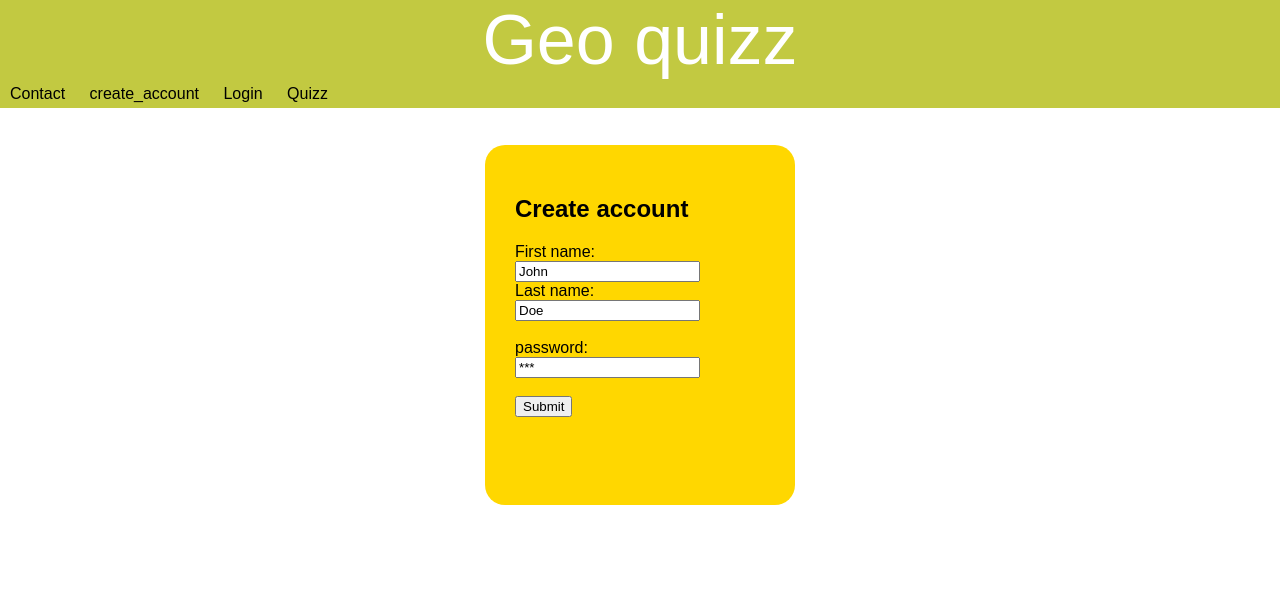
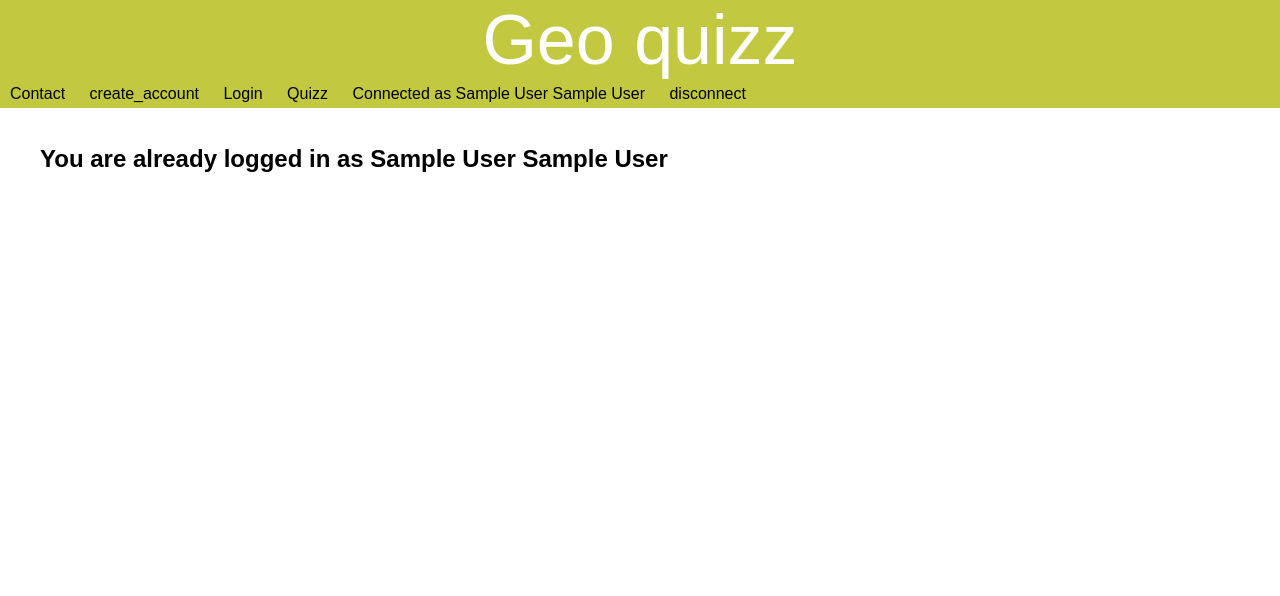
Before and after one commit to gael-courmont/web_dev, a PHP site: page /index.php?page=create_account in a window 1280 px wide. Shown: the top 596 px of the page. Run offline with PHP 8.4, Linux system fonts and the light colour scheme; the visitor is signed in with stand-in values (Sample User, id 1); data comes from the database, SQL or seed files in the repository.

Commit message:
Session
Session and account managing start

```diff
--- a/checkUser.php
+++ b/checkUser.php
@@ -5,7 +5,7 @@
         }
         return false;
     }
-
+//verification si l'utilisateur existe et si le
 function connection($userfname,$userlname,$password){
     $user=getUserByName($userfname,$userlname);
     if ($user){
@@ -18,11 +18,12 @@ function connection($userfname,$userlname,$password){
 }
 function Session_lancement($user){
     // on rempli les sessions
-    $_SESSION['password']     = $user[0][6];
-    $_SESSION['lname']  = $user[0][1];
+    $_SESSION['lname']= $user[0][1];
     $_SESSION['fname']=$user[0][2];
-    echo "oui";
 }
 
-
+function disconnect(){
+    unset($_SESSION['lname']);
+    unset($_SESSION['fname']);
+}
 ?>
--- a/create_account.php
+++ b/create_account.php
@@ -1,6 +1,12 @@
 
 
     <body >
+        <?php if (isset($_SESSION['fname'])) {?>
+            <div class="container">
+                <h2>You are already logged in as <?php echo $_SESSION['fname'];?> <?php echo $_SESSION['lname'];?></h2>
+            </div>
+        <?php }
+        else { ?>
             <?php
             if ( isset($_POST['fname'])) {
                 $user=getUserByName($_POST['fname'],$_POST['lname']);
@@ -42,5 +48,5 @@
                     </form>
                 </div>
             </div>
-        <?php }?>
+            <?php } }?>
     </body>
--- a/header.php
+++ b/header.php
@@ -28,5 +28,17 @@
         <?php }?>
         </div>
     </div>
+    <?php if (isset($_SESSION['fname'])){ ?>
+        <div class="loginCategory">
+            <p1>
+                Connected as <?php echo $_SESSION['fname'];?> <?php echo $_SESSION['lname'];?>
+            </p1>
+        </div>
+        <div class="loginCategory">
+            <a href="index.php?page=disconnect" >
+                disconnect
+                </a>
+        </div>
+        <?php } ?>
     </nav>
 </header>
--- a/index.php
+++ b/index.php
@@ -5,7 +5,7 @@
     global $bdd;
     $bdd=new PDO('mysql:hoost=localhost;dbname=quizzdb','root');
     include('checkUser.php');
-    if ( (isset($_POST['fname'])) && (!empty($_POST['fname'])) )
+    if ( (isset($_POST['fname'])) && (!empty($_POST['fname'])) && (isset($_GET['page'])) && ($_GET['page']=='connection') )
         {
         $fname=$_POST['fname'];
         $lname=$_POST['lname'];
@@ -13,10 +13,15 @@
         $user=connection($fname,$lname,$pass);
         if ($user){
             Session_lancement($user);
+            $sentence="User connected";
+        }
+        else{
+            $sentence="User don't exist";
         }
     }
-    else{
-
+    if ( (isset($_GET['page'])) && (($_GET['page'])=='disconnect') ){
+        disconnect();
+        $sentence='you have been disconnected';
     }
 
     ?>
@@ -30,5 +35,8 @@
         if (file_exists($page.'.php')){
             include($page.'.php');
         }
+        if ((isset($_GET['page'])) && ( ($_GET['page']=='connection') || (($_GET['page'])=='disconnect'))  ){
+            echo $sentence;
+        }
         include("Footer.php");?>
     </html>
--- a/main.css
+++ b/main.css
@@ -88,6 +88,13 @@ nav a:hover, nav span:hover{
     position:relative;
     padding:5px 10px;
 
+}
+
+.loginCategory {
+    display:inline-block;
+    position: relative;
+    text-align: right;
+    padding:5px 10px;
 }
 
 .withSeveralLinks {
```
Also changed, not shown: login.php (+8 -1 lines). Lines whose indentation alone changed are shown as unchanged.
